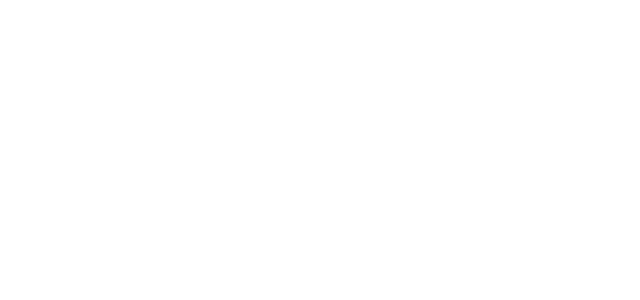
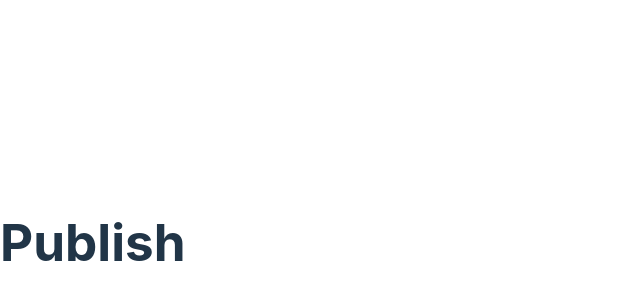
Before and after one commit to knj-labo/vue-and-react, a React (Vite) app: page /publish in a window 1280 px wide. Shown: the part 158-458 px from the top of the page, without its empty margins (0-640 px from the left). Built offline with nearby package versions, Linux system fonts and the light colour scheme.

Commit message:
feat: add React component

```diff
--- a/src/App.tsx
+++ b/src/App.tsx
@@ -1,5 +1,8 @@
 import React from "react";
-import { BrowserRouter as Router } from "react-router-dom";
+import { BrowserRouter as Router, Route, Routes } from "react-router-dom";
+
+import { Editor } from "./components/Editor";
+import { Publish } from "./components/Publish";
 
 // Uncomment these imports as needed
 // import { lazy } from "react";
@@ -9,13 +12,16 @@
 
 const App: React.FC = () => {
     return (
-            <Router>
+        <Router>
+            <Routes>
+                <Route path="/" element={<Editor />} />
+                <Route path="/publish" element={<Publish />} />
                 {/* Uncomment these lines as needed */}
-                {/* <Route exact path="/react-editor" component={Editor} /> */}
-                {/* <Route exact path="/vue-page" component={VueAppPage} /> */}
+                {/* <Route path="/vue-page" element={<VueAppPage />} /> */}
                 {/* <VueRouterHook /> */}
                 {/* <VueApp /> */}
-            </Router>
+            </Routes>
+        </Router>
     );
 };
 
--- /dev/null
+++ b/src/components/Editor.tsx
@@ -0,0 +1,8 @@
+import { FC } from 'react';
+export const Editor: FC = () => {
+    return (
+        <div id="editor">
+            <h1>Editor</h1>
+        </div>
+    );
+}
--- /dev/null
+++ b/src/components/Publish.tsx
@@ -0,0 +1,8 @@
+import { FC } from 'react';
+export const Publish: FC = () => {
+    return (
+        <div id="publish">
+            <h1>Publish</h1>
+        </div>
+    );
+}
```
